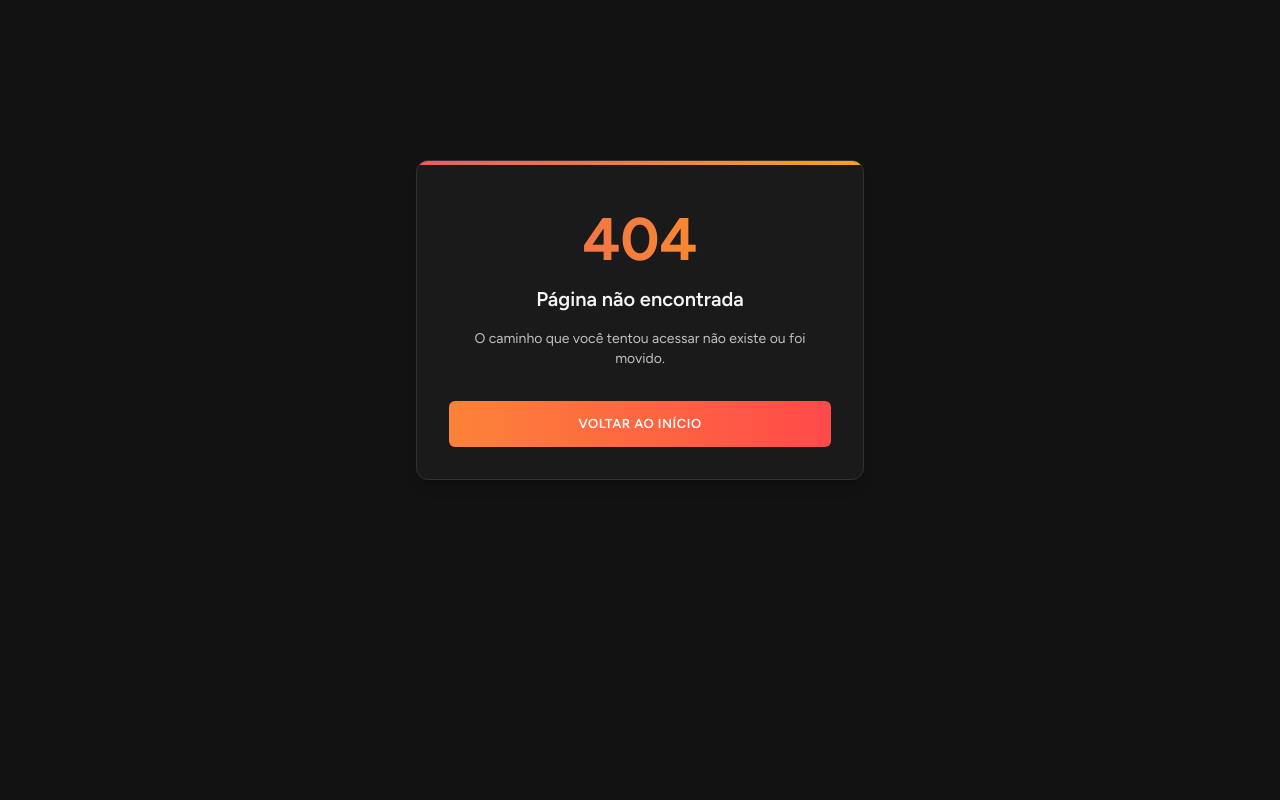
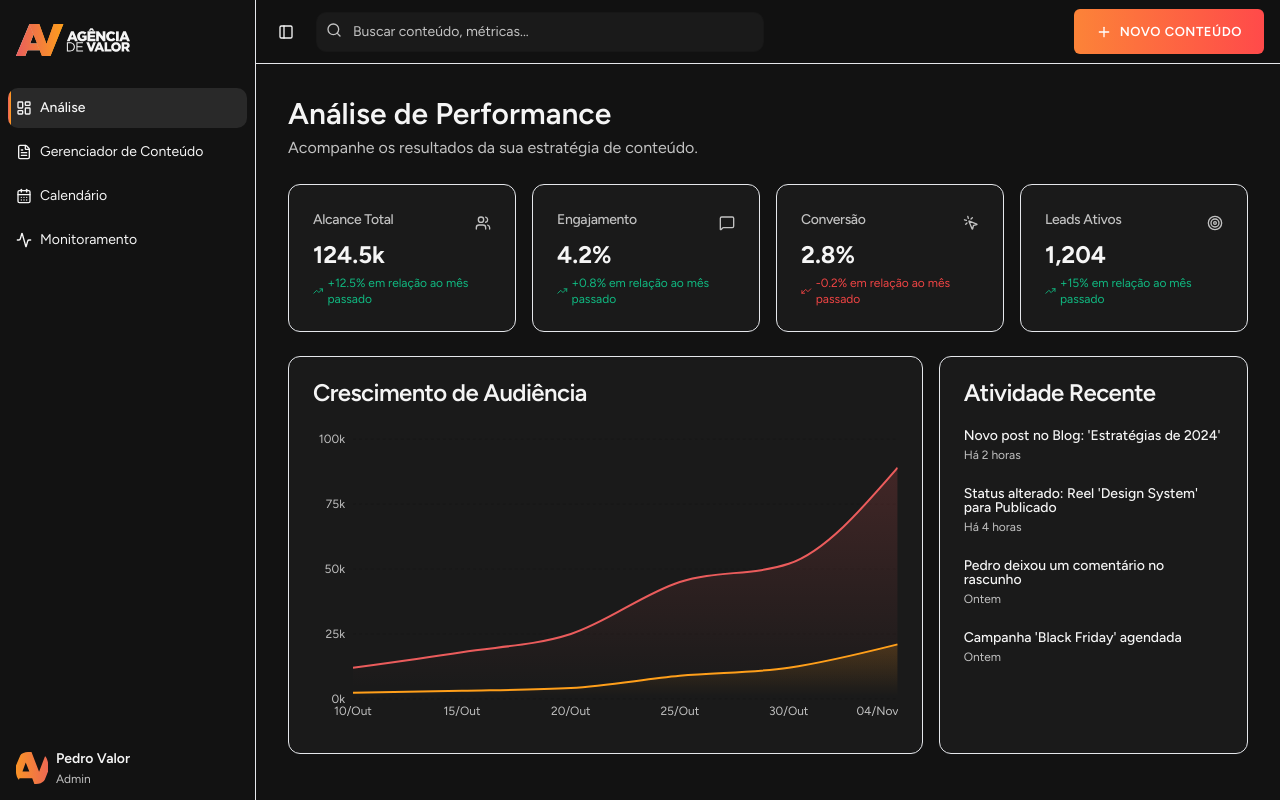
Before and after one commit to joaofre1tas/av-marketing-dashboard, a React (Vite) app: page /analise in a window 1280 px wide. Before the commit this address had no page. Built offline with nearby package versions, Linux system fonts and the light colour scheme.

Commit message:
Refactor UI for subtle borders and clean background

```diff
--- a/src/App.tsx
+++ b/src/App.tsx
@@ -1,4 +1,4 @@
-import { BrowserRouter, Routes, Route } from 'react-router-dom'
+import { BrowserRouter, Routes, Route, Navigate } from 'react-router-dom'
 import { Toaster } from '@/components/ui/toaster'
 import { Toaster as Sonner } from '@/components/ui/sonner'
 import { TooltipProvider } from '@/components/ui/tooltip'
@@ -16,10 +16,11 @@ const App = () => (
       <Sonner />
       <Routes>
         <Route element={<Layout />}>
-          <Route path="/" element={<Dashboard />} />
+          <Route path="/" element={<Navigate to="/analise" replace />} />
+          <Route path="/analise" element={<Dashboard />} />
           <Route path="/conteudo" element={<ContentManager />} />
           <Route path="/calendario" element={<CalendarPage />} />
-          <Route path="/concorrencia" element={<Competitors />} />
+          <Route path="/monitoramento" element={<Competitors />} />
         </Route>
         <Route path="*" element={<NotFound />} />
       </Routes>
--- a/src/components/Layout.tsx
+++ b/src/components/Layout.tsx
@@ -35,14 +35,13 @@ import {
 } from '@/components/ui/dropdown-menu'
 
 import logoHorizontal from '@/assets/logo-horizontal.svg'
-import logoCircular from '@/assets/logo-circular.svg'
 import logoMonogram from '@/assets/logo-monogram.svg'
 
 const navLinks = [
-  { path: '/', label: 'Análise', icon: LayoutDashboard },
+  { path: '/analise', label: 'Análise', icon: LayoutDashboard },
   { path: '/conteudo', label: 'Gerenciador de Conteúdo', icon: FileText },
   { path: '/calendario', label: 'Calendário', icon: CalendarDays },
-  { path: '/concorrencia', label: 'Monitoramento', icon: Activity },
+  { path: '/monitoramento', label: 'Monitoramento', icon: Activity },
 ]
 
 export default function Layout() {
@@ -143,13 +142,6 @@ export default function Layout() {
         </header>
 
         <main className="flex-1 p-4 md:p-8 overflow-auto relative z-0 min-h-[calc(100vh-4rem)]">
-          <div className="fixed inset-0 pointer-events-none z-[-1] overflow-hidden flex items-center justify-center opacity-5">
-            <img
-              src={logoCircular}
-              alt="Watermark"
-              className="w-[80vw] max-w-[800px] h-auto object-contain"
-            />
-          </div>
           <Outlet />
         </main>
       </SidebarInset>
--- a/src/main.css
+++ b/src/main.css
@@ -7,13 +7,13 @@
 @layer base {
   :root,
   .dark {
-    --background: 0 0% 7%;
+    --background: 0 0% 7.1%;
     --foreground: 0 0% 96%;
 
-    --card: 0 0% 10%;
+    --card: 0 0% 10.2%;
     --card-foreground: 0 0% 96%;
 
-    --popover: 0 0% 10%;
+    --popover: 0 0% 10.2%;
     --popover-foreground: 0 0% 96%;
 
     --primary: 24 100% 60%;
@@ -31,19 +31,19 @@
     --destructive: 0 84.2% 60.2%;
     --destructive-foreground: 210 40% 98%;
 
-    --border: 0 0% 20%;
-    --input: 0 0% 20%;
+    --border: 0 0% 9%;
+    --input: 0 0% 9%;
     --ring: 24 100% 60%;
 
     --radius: 0.75rem;
 
-    --sidebar-background: 0 0% 7%;
+    --sidebar-background: 0 0% 7.1%;
     --sidebar-foreground: 0 0% 96%;
     --sidebar-primary: 24 100% 60%;
     --sidebar-primary-foreground: 0 0% 100%;
     --sidebar-accent: 0 0% 16%;
     --sidebar-accent-foreground: 0 0% 96%;
-    --sidebar-border: 0 0% 20%;
+    --sidebar-border: 0 0% 9%;
     --sidebar-ring: 24 100% 60%;
 
     --chart-1: 0 78% 64%;
```
Also changed, not shown: .skip.config.json.
